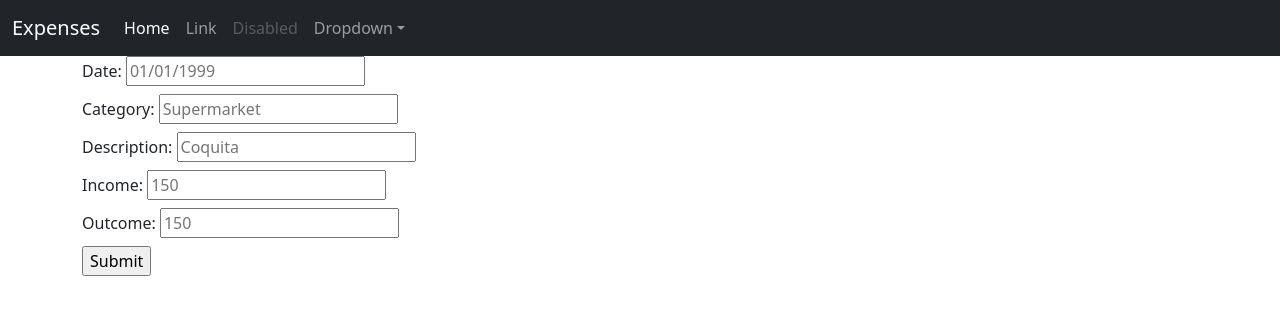
After one commit to santilucini/python-web-app, a Flask app: page /new in a window 1280 px wide. The commit adds this page. Shown: the top 315 px of the page. Run offline with Flask 3, Linux system fonts and the light colour scheme.

Commit message:
Se puede agregar una transacción nueva

```diff
--- a/app.py
+++ b/app.py
@@ -1,14 +1,15 @@
-from flask import Flask, render_template, jsonify
-from database import load_transactions_from_db, load_transaction_from_db
+from flask import Flask, render_template, jsonify, request, redirect, url_for
+from database import load_transactions_from_db, load_transaction_from_db, add_new_transaction
 
 app = Flask(__name__)
 
 @app.route("/")
-def hello_world():
+def index():
     transactions = load_transactions_from_db()
 
     #this executes the page
     return render_template('home.html',transactions=transactions)
+
 
 @app.route("/api/transactions")
 def list_transactions():
@@ -20,6 +21,28 @@ def show_transact(id):
     transact = load_transaction_from_db(id)
     return jsonify(transact)
 
+@app.route("/new")
+def new_transaction():
+    #this executes the page
+    return render_template('new_transaction.html')
+
+@app.route("/submit", methods=['POST'])
+def submit():
+    # Handle POST request
+    data = request.form
+
+    request.form.clear
+
+    response = add_new_transaction(data)
+    print('Paso POST')
+    print(data)
+
+    transactions = load_transactions_from_db()
+
+    #this executes the page
+    return redirect(url_for('index'))
+
+
 #This is to excecute the app with Flask
 if __name__ == "__main__":
     app.run(host='0.0.0.0', port=5000, debug=True)
--- a/templates/home.html
+++ b/templates/home.html
@@ -21,14 +21,14 @@
             <h2>Balance: $100.000</h2>
         </div>
         <div class="container-buttons">
-            <button class="btn btn-primary">+ New</button>
-            <button class="btn btn-primary">Edit</button>
-            <button class="btn btn-primary">Refresh</button>
+            <a class="btn btn-primary" href="/new">+ New</a>
+            <a class="btn btn-primary" href="/">Refresh</a>
         </div>
         </table>
         <table  class="table table-striped table-hover">
             <thead>
                 <tr>
+                    <th scope="col">Edit</th>
                     <th scope="col">#</th>
                     <th scope="col">Date</th>
                     <th scope="col">Category</th>
--- /dev/null
+++ b/templates/new_transaction.html
@@ -0,0 +1,48 @@
+<!DOCTYPE html>
+<html lang="en">
+<head>
+    <head>
+        <meta charset="UTF-8">
+        <meta name="viewport" content="width=device-width, initial-scale=1.0">
+        <title>New Expense</title>
+        <!-- Bootstrap -->
+        <link href="https://cdn.jsdelivr.net/npm/bootstrap@5.3.3/dist/css/bootstrap.min.css" rel="stylesheet" integrity="sha384-QWTKZyjpPEjISv5WaRU9OFeRpok6YctnYmDr5pNlyT2bRjXh0JMhjY6hW+ALEwIH" crossorigin="anonymous">
+        <script src="https://cdn.jsdelivr.net/npm/bootstrap@5.3.3/dist/js/bootstrap.bundle.min.js"></script>
+
+        <!-- Custom CSS -->
+        <link rel="stylesheet" href="..\static\style.css">
+
+        <!-- Custom Font -->
+        <link href="https://fonts.googleapis.com/css2?family=Source+Code+Pro&display=swap" rel="stylesheet">
+    </head>
+</head>
+<body>
+    {% include 'nav.html' %}
+    <div class="container">
+            <form action="/submit" method="post">
+                <div class="mb-2">
+                    <label >Date:</label>
+                    <input type="text" name="Date" placeholder="01/01/1999">
+                </div>
+                <div class="mb-2">
+                    <label >Category:</label>
+                    <input type="text" name="Category" placeholder="Supermarket">
+                </div>
+                <div class="mb-2">
+                    <label >Description:</label>
+                    <input type="text" name="Description" placeholder="Coquita">
+                </div>
+                <div class="mb-2">
+                    <label >Income:</label>
+                    <input type="text" name="Income" placeholder="150">
+                </div>
+                <div class="mb-2">
+                    <label >Outcome:</label>
+                    <input type="text" name="Outcome" placeholder="150">
+                </div>
+                <input type="submit">
+            </form>
+        </div>
+    </div>
+</body>
+</html>
--- a/templates/transaction.html
+++ b/templates/transaction.html
@@ -1,4 +1,5 @@
 <tr>
+    <td> <a href="/transaction/{{transaction['id']}}"><img src="..\static\icons8-edit-24.png"></img></a> </td>
     <th scope="row">{{transaction['id']}}</th>
     <td>{{transaction['date']}}</td>
     <td>{{transaction['category']}}</td>
```
Also changed, not shown: database.py (+13 -2 lines), static/2.jpg (added), static/icons8-edit-24.png (added), static/pen-solid.svg (added).
